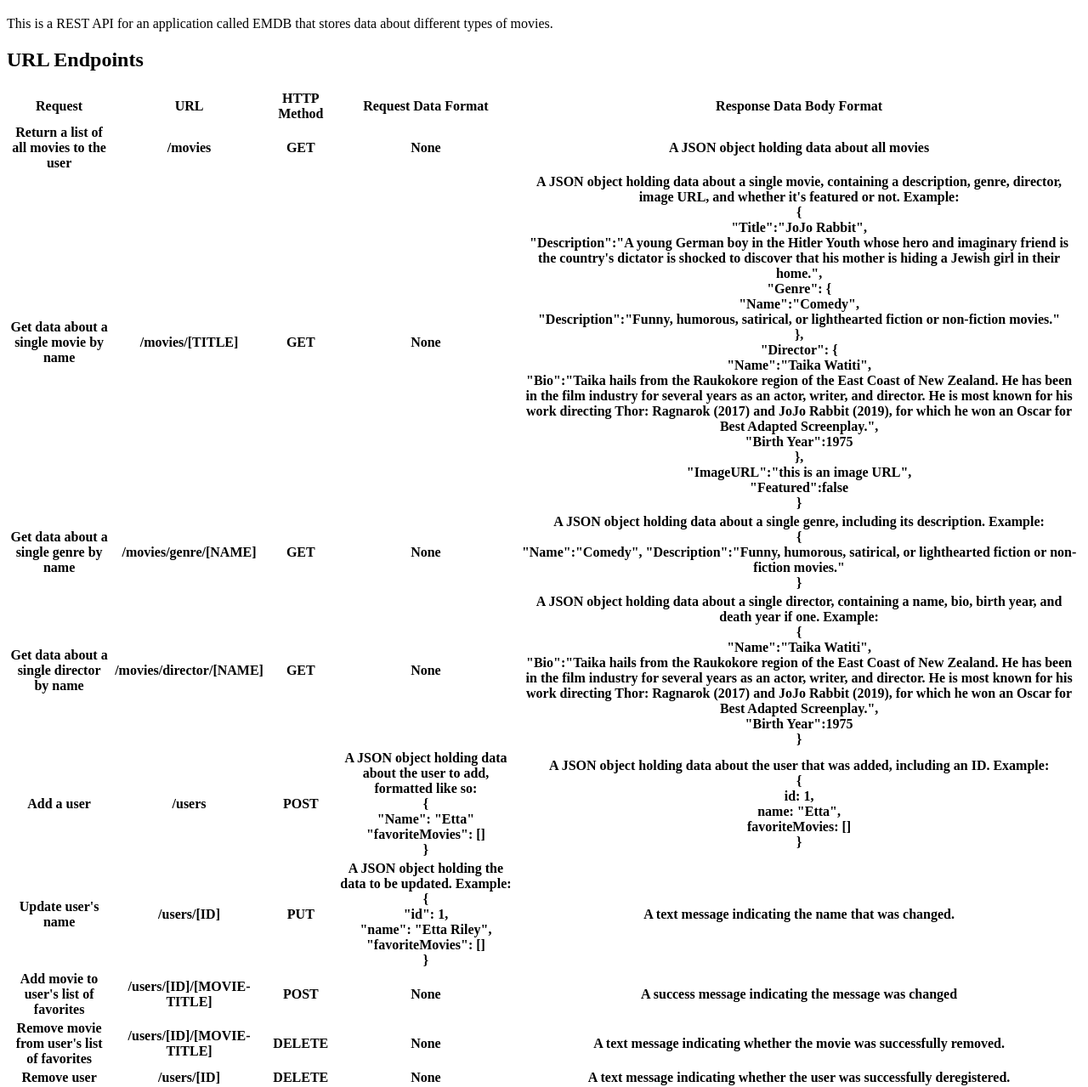
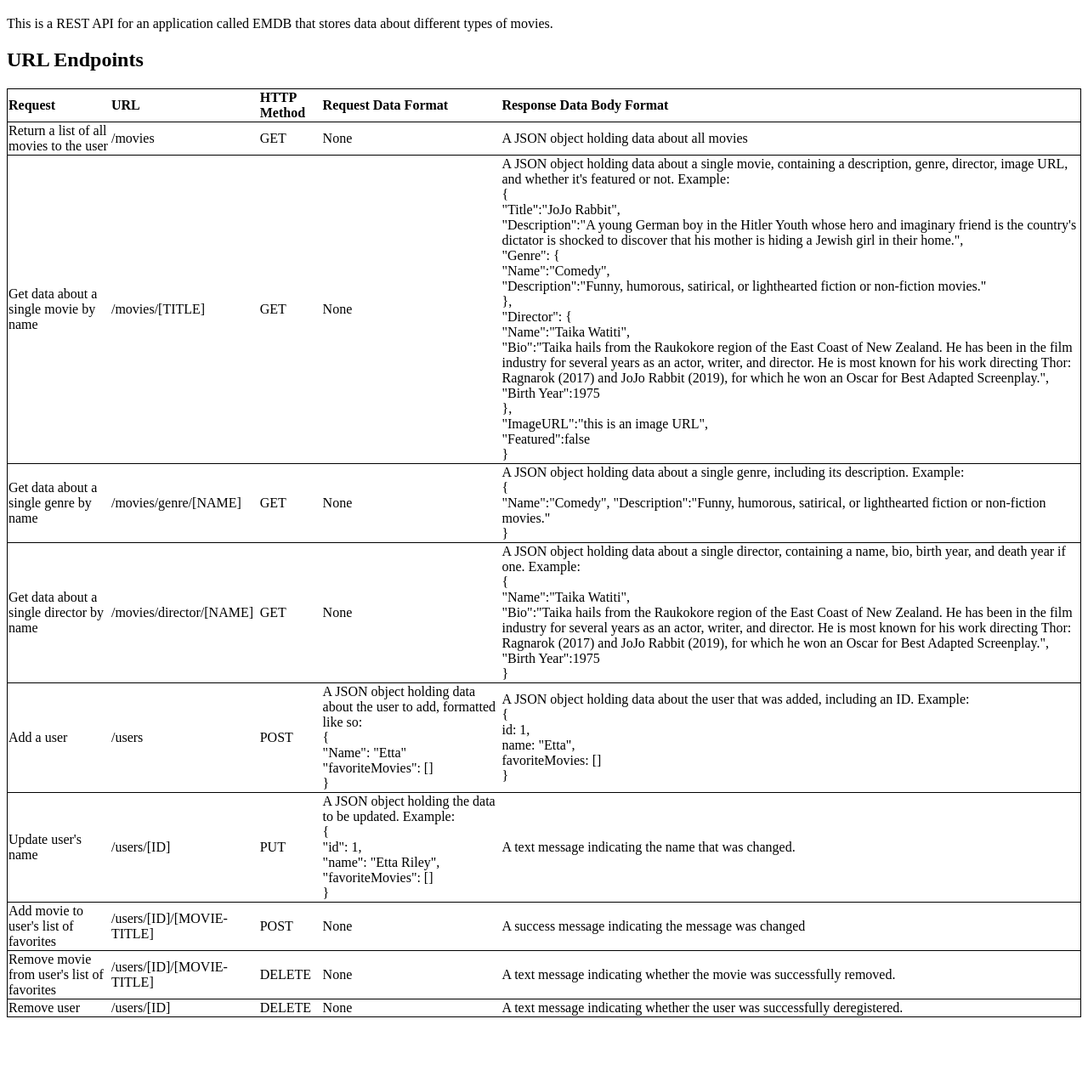
Before and after one commit to ettariley/EMDB, a website: page public/documentation.html in a window 1280 px wide. Shown: the part 61-1340 px from the top of the page at 85% size. After the commit the page ends 1266 px from the top, so only its background shows below. Drawn offline with Linux system fonts and the light colour scheme.

Commit message:
Updated table styles

```diff
--- a/public/documentation.html
+++ b/public/documentation.html
@@ -4,27 +4,27 @@
 <p>This is a REST API for an application called EMDB that stores data about different types of movies.</p>
 
 <h2>URL Endpoints</h2>
-<table>
-    <tr>
+<table style="text-align: left; border: 1px solid black; border-collapse: collapse;" >
+    <tr style="border: 1px solid black;">
         <th>Request</th>
         <th>URL</th>
         <th>HTTP Method</th>
         <th>Request Data Format</th>
         <th>Response Data Body Format</th>
     </tr>
-    <tr>
-        <th>Return a list of all movies to the user</th>
-        <th>/movies</th>
-        <th>GET</th>
-        <th>None</th>
-        <th>A JSON object holding data about all movies</th>
+    <tr style="border: 1px solid black;">
+        <td>Return a list of all movies to the user</td>
+        <td>/movies</td>
+        <td>GET</td>
+        <td>None</td>
+        <td>A JSON object holding data about all movies</td>
     </tr>
-    <tr>
-        <th>Get data about a single movie by name</th>
-        <th>/movies/[TITLE]</th>
-        <th>GET</th>
-        <th>None</th>
-        <th>A JSON object holding data about a single movie, containing a description, genre, director, image URL, and whether it's featured or not.
+    <tr style="border: 1px solid black;">
+        <td>Get data about a single movie by name</td>
+        <td>/movies/[TITLE]</td>
+        <td>GET</td>
+        <td>None</td>
+        <td>A JSON object holding data about a single movie, containing a description, genre, director, image URL, and whether it's featured or not.
             Example: <br>
             {<br>
                 "Title":"JoJo Rabbit",<br>
@@ -41,86 +41,86 @@
                 "ImageURL":"this is an image URL",<br>
                 "Featured":false<br>
             }
-        </th>
+        </td>
     </tr>
-    <tr>
-        <th>Get data about a single genre by name</th>
-        <th>/movies/genre/[NAME]</th>
-        <th>GET</th>
-        <th>None</th>
-        <th>A JSON object holding data about a single genre, including its description.
+    <tr style="border: 1px solid black;">
+        <td>Get data about a single genre by name</td>
+        <td>/movies/genre/[NAME]</td>
+        <td>GET</td>
+        <td>None</td>
+        <td>A JSON object holding data about a single genre, including its description.
             Example: <br>
             {<br>
                 "Name":"Comedy",
                 "Description":"Funny, humorous, satirical, or lighthearted fiction or non-fiction movies."<br>
             }
-        </th>
+        </td>
     </tr>
-    <tr>
-        <th>Get data about a single director by name</th>
-        <th>/movies/director/[NAME]</th>
-        <th>GET</th>
-        <th>None</th>
-        <th>A JSON object holding data about a single director, containing a name, bio, birth year, and death year if one.
+    <tr style="border: 1px solid black;">
+        <td>Get data about a single director by name</td>
+        <td>/movies/director/[NAME]</td>
+        <td>GET</td>
+        <td>None</td>
+        <td>A JSON object holding data about a single director, containing a name, bio, birth year, and death year if one.
             Example: <br>
             {<br>
                 "Name":"Taika Watiti",<br>
                 "Bio":"Taika hails from the Raukokore region of the East Coast of New Zealand. He has been in the film industry for several years as an actor, writer, and director. He is most known for his work directing Thor: Ragnarok (2017) and JoJo Rabbit (2019), for which he won an Oscar for Best Adapted Screenplay.",<br>
                 "Birth Year":1975<br>
             }
-        </th>
+        </td>
     </tr>
-    <tr>
-        <th>Add a user</th>
-        <th>/users</th>
-        <th>POST</th>
-        <th>A JSON object holding data about the user to add, formatted like so: <br>
+    <tr style="border: 1px solid black;">
+        <td>Add a user</td>
+        <td>/users</td>
+        <td>POST</td>
+        <td>A JSON object holding data about the user to add, formatted like so: <br>
             {<br>
                 "Name": "Etta"<br>
                 "favoriteMovies": []<br>
             }
-        </th>
-        <th>A JSON object holding data about the user that was added, including an ID.
+        </td>
+        <td>A JSON object holding data about the user that was added, including an ID.
             Example: <br>
             {<br>
                 id: 1,<br>
                 name: "Etta",<br>
                 favoriteMovies: []<br>
             }
-        </th>
+        </td>
     </tr>
-    <tr>
-        <th>Update user's name</th>
-        <th>/users/[ID]</th>
-        <th>PUT</th>
-        <th>A JSON object holding the data to be updated. Example:<br>
+    <tr style="border: 1px solid black;">
+        <td>Update user's name</td>
+        <td>/users/[ID]</td>
+        <td>PUT</td>
+        <td>A JSON object holding the data to be updated. Example:<br>
             {<br>
                 "id": 1,<br>
                 "name": "Etta Riley",<br>
                 "favoriteMovies": []<br>
             }
-        </th>
-        <th>A text message indicating the name that was changed.</th>
+        </td>
+        <td>A text message indicating the name that was changed.</td>
     </tr>
-    <tr>
-        <th>Add movie to user's list of favorites</th>
-        <th>/users/[ID]/[MOVIE-TITLE]</th>
-        <th>POST</th>
-        <th>None</th>
-        <th>A success message indicating the message was changed</th>
+    <tr style="border: 1px solid black;">
+        <td>Add movie to user's list of favorites</td>
+        <td>/users/[ID]/[MOVIE-TITLE]</td>
+        <td>POST</td>
+        <td>None</td>
+        <td>A success message indicating the message was changed</td>
     </tr>
-    <tr>
-        <th>Remove movie from user's list of favorites</th>
-        <th>/users/[ID]/[MOVIE-TITLE]</th>
-        <th>DELETE</th>
-        <th>None</th>
-        <th>A text message indicating whether the movie was successfully removed.</th>
+    <tr style="border: 1px solid black;">
+        <td>Remove movie from user's list of favorites</td>
+        <td>/users/[ID]/[MOVIE-TITLE]</td>
+        <td>DELETE</td>
+        <td>None</td>
+        <td>A text message indicating whether the movie was successfully removed.</td>
     </tr>
-    <tr>
-        <th>Remove user</th>
-        <th>/users/[ID]</th>
-        <th>DELETE</th>
-        <th>None</th>
-        <th>A text message indicating whether the user was successfully deregistered.</th>
+    <tr style="border: 1px solid black;">
+        <td>Remove user</td>
+        <td>/users/[ID]</td>
+        <td>DELETE</td>
+        <td>None</td>
+        <td>A text message indicating whether the user was successfully deregistered.</td>
     </tr>
 </table>
```
